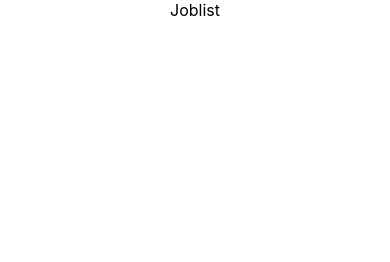
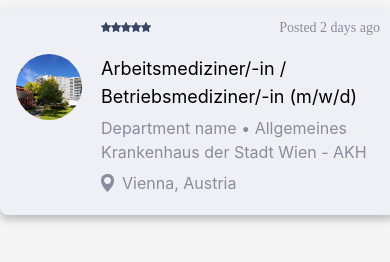
Before and after one commit to aleksvoloshyn/jobBoard, a React app: page / in a window 390 px wide. Built offline with nearby package versions, Linux system fonts and the light colour scheme.

Commit message:
mobile mock tested

```diff
--- /dev/null
+++ b/src/components/Card/Card.jsx
@@ -0,0 +1,59 @@
+import sprite from './../../images/sprite.svg'
+import avatar from './../../images/avatar.png'
+
+const Card = () => {
+  return (
+    <div className="flex jobItem bg-mobile rounded-lg drop-shadow-mobile h-mobile mb-2 px-4 pb-27px">
+      <div className="left pt-45px mr-19px">
+        <img
+          src={avatar}
+          alt="avatar"
+          className="h-avatar  rounded-[50%]
+           "
+          style={{ minWidth: '66px' }}
+        />
+      </div>
+
+      <div className="right  pt-9px ">
+        <div className="top flex justify-between items-baseline mb-17px">
+          <div className="flex mr-100px">
+            <svg className="w-2.5 h-2.5">
+              <use href={`${sprite}#star`} />
+            </svg>{' '}
+            <svg className="w-2.5 h-2.5">
+              <use href={`${sprite}#star`} />
+            </svg>{' '}
+            <svg className="w-2.5 h-2.5">
+              <use href={`${sprite}#star`} />
+            </svg>{' '}
+            <svg className="w-2.5 h-2.5">
+              <use href={`${sprite}#star`} />
+            </svg>{' '}
+            <svg className="w-2.5 h-2.5">
+              <use href={`${sprite}#star`} />
+            </svg>{' '}
+          </div>
+          <div className="font-proxima text-secondary text-sm">
+            Posted 2 days ago
+          </div>
+        </div>
+        <h1 className="font-normal text-lg text-left mb-5px">
+          Arbeitsmediziner/-in / Betriebsmediziner/-in (m/w/d)
+        </h1>
+        <p className="text-left text-base text-secondary mb-7px">
+          Department name • Allgemeines Krankenhaus der Stadt Wien - AKH
+        </p>
+
+        <div className="flex items-center">
+          {' '}
+          <svg className="w-location h-location mr-2">
+            <use href={`${sprite}#location`} />
+          </svg>{' '}
+          <p className="text-secondary">Vienna, Austria</p>
+        </div>
+      </div>
+    </div>
+  )
+}
+
+export default Card
--- /dev/null
+++ b/src/components/Card/index.js
@@ -0,0 +1 @@
+export { default } from './Card'
--- /dev/null
+++ b/src/components/Container/Container.jsx
@@ -0,0 +1,5 @@
+const Container = ({ children }) => {
+  return <div className=" container m-auto  w-mobile pt-9px "> {children}</div>
+}
+
+export default Container
--- /dev/null
+++ b/src/components/Container/index.js
@@ -0,0 +1 @@
+export { default } from './Container'
--- a/src/components/Joblist/Joblist.jsx
+++ b/src/components/Joblist/Joblist.jsx
@@ -1,5 +1,14 @@
+import Container from '../Container'
+import Card from '../Card'
+
 const Joblist = () => {
-  return 'Joblist'
+  return (
+    <div className="jobList ">
+      <Container>
+        <Card />
+      </Container>
+    </div>
+  )
 }
 
 export default Joblist
--- a/src/index.css
+++ b/src/index.css
@@ -1,8 +1,13 @@
+@tailwind base;
+@tailwind components;
+@tailwind utilities;
+@import url('https://fonts.googleapis.com/css?family=Proxima+Nova');
 body {
   margin: 0;
   font-family: -apple-system, BlinkMacSystemFont, 'Segoe UI', 'Roboto', 'Oxygen',
     'Ubuntu', 'Cantarell', 'Fira Sans', 'Droid Sans', 'Helvetica Neue',
     sans-serif;
+  background-color: #f5f5f5;
   -webkit-font-smoothing: antialiased;
   -moz-osx-font-smoothing: grayscale;
 }
@@ -11,3 +16,28 @@
   font-family: source-code-pro, Menlo, Monaco, Consolas, 'Courier New',
     monospace;
 }
+
+img {
+  display: block;
+  max-width: 100%;
+  height: auto;
+}
+
+h1,
+h2,
+h3,
+h4,
+h5,
+h6,
+p {
+  margin: 0;
+}
+
+a {
+  display: block;
+  text-decoration: none;
+}
+
+li {
+  list-style: none;
+}
--- a/tailwind.config.js
+++ b/tailwind.config.js
@@ -2,7 +2,45 @@
 module.exports = {
   content: ['./src/**/*.{js,jsx,ts,tsx}'],
   theme: {
-    extend: {},
+    colors: {},
+
+    extend: {
+      colors: {
+        secondary: '#878D9D',
+      },
+      fontFamily: {
+        proxima: ['Proxima Nova'],
+      },
+      width: {
+        mobile: '396px',
+        avatar: '66px',
+        location: '13px',
+      },
+      height: {
+        mobile: '206px',
+        avatar: '66px',
+        location: '18px',
+      },
+      backgroundColor: {
+        mobile: '#EFF0F5',
+      },
+      dropShadow: {
+        mobile: '0px 4px 4px rgba(0, 0, 0, 0.25)',
+      },
+      padding: {
+        '9px': '9px',
+        '13px': '13px',
+        '27px': '27px',
+        '45px': '45px',
+      },
+      margin: {
+        '19px': '19px',
+        '100px': '100px',
+        '17px': '17px',
+        '7px': '7px',
+        '5px': '5px',
+      },
+    },
   },
   plugins: [],
 }
```
Also changed, not shown: src/images/avatar.png (added), src/images/sprite.svg (added).
